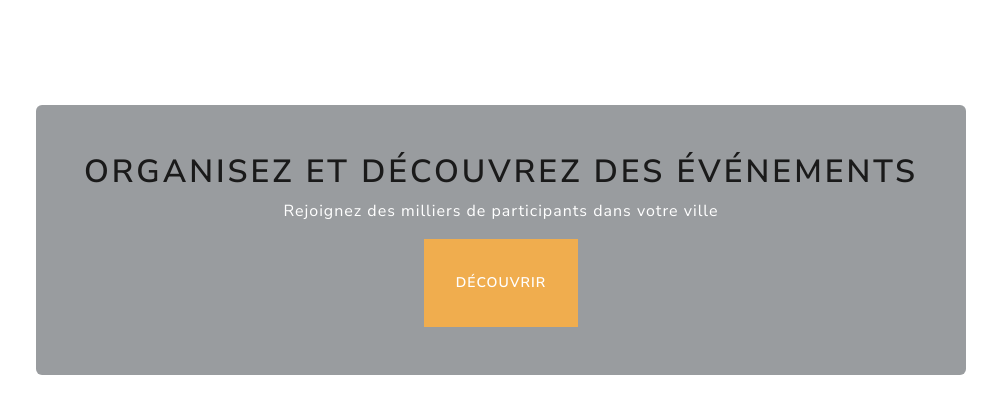
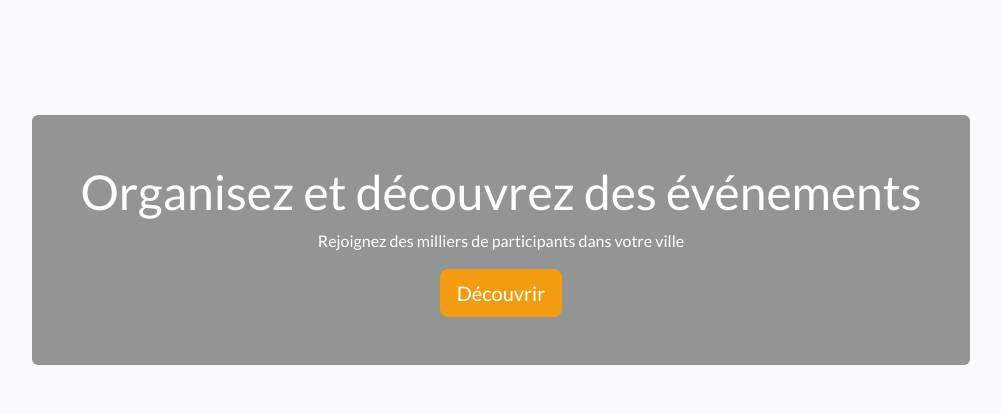
Before and after one commit to Todiun/molecules, a plain HTML site: page molecules/banner.html in a window 1280 px wide. Shown: the whole page, without its empty margins (139-1140 px from the left). Drawn offline with nearby package versions, Linux system fonts and the light colour scheme.

Commit message:
fixed paths

```diff
--- a/assets/css/style.css
+++ b/assets/css/style.css
@@ -0,0 +1,3 @@
+/* Local test styles - ensures stylesheet is loaded */
+body { background-color: #f8f9fa; }
+.test-border { border: 2px dashed #0d6efd; padding: 0.5rem; }
--- a/molecules/banner.html
+++ b/molecules/banner.html
@@ -4,8 +4,8 @@
     <meta charset="UTF-8">
     <meta name="viewport" content="width=device-width, initial-scale=1.0">
     <title>Banner</title>
-    <link href="https://cdn.jsdelivr.net/npm/bootswatch@5.3.0/distdarkly/bootstrap.min.css" rel="stylesheet">
-    <link rel="stylesheet" href="assets/css/style.css">
+  <link href="https://cdn.jsdelivr.net/npm/bootswatch@5.3.0/dist/darkly/bootstrap.min.css" rel="stylesheet">
+  <link rel="stylesheet" href="../assets/css/style.css">
   </head>
 <body>
 <section class="banner-large text-center text-white d-flex align-items-center justify-content-center"
```
Also changed, not shown: index.html (+1 -1 lines), molecules/card_city.html (+2 -2 lines), molecules/card_event.html (+2 -2 lines), molecules/card_user.html (+2 -2 lines), molecules/comment.html (+2 -2 lines), organisms/auth_form.html (+2 -2 lines), organisms/card_list_events.html (+2 -2 lines), organisms/card_list_users.html (+2 -2 lines), organisms/cards.html (+2 -2 lines), organisms/comments_section.html (+2 -2 lines), organisms/custom_organism.html (+2 -2 lines), organisms/footer.html (+2 -2 lines), organisms/navbar.html (+2 -2 lines), organisms/presentation_element.html (+2 -2 lines), 1 more files.
